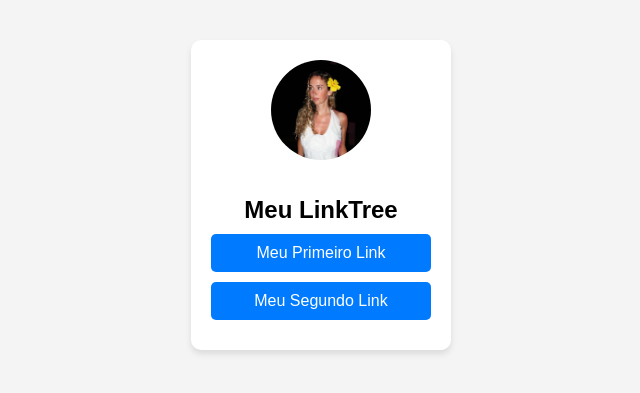
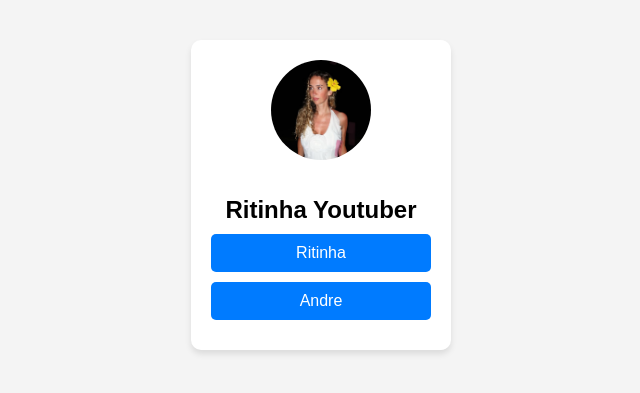
Before and after one commit to Tozesantos/RitinhaYoutuber, a plain HTML site: page index.html in a window 1280 px wide. Shown: the part 205-598 px from the top of the page, without its empty margins (319-959 px from the left). Drawn offline with Linux system fonts and the light colour scheme.

Commit message:
Update index.html

```diff
--- a/index.html
+++ b/index.html
@@ -53,9 +53,9 @@
 
     <div class="container">
         <img src="Ritinha.jpg" alt="Foto de Perfil" class="profile-pic">
-        <h1>Meu LinkTree</h1>
-        <a href="https://www.exemplo1.com" class="link" target="_blank">Meu Primeiro Link</a>
-        <a href="https://www.exemplo2.com" class="link" target="_blank">Meu Segundo Link</a>
+        <h1>Ritinha Youtuber</h1>
+        <a href="https://www.instagram.com/ritinhayoutuber/" class="link" target="_blank">Ritinha</a>
+        <a href="https://www.instagram.com/andrefrcosta/" class="link" target="_blank">Andre</a>
     </div>
 
 </body>
```
